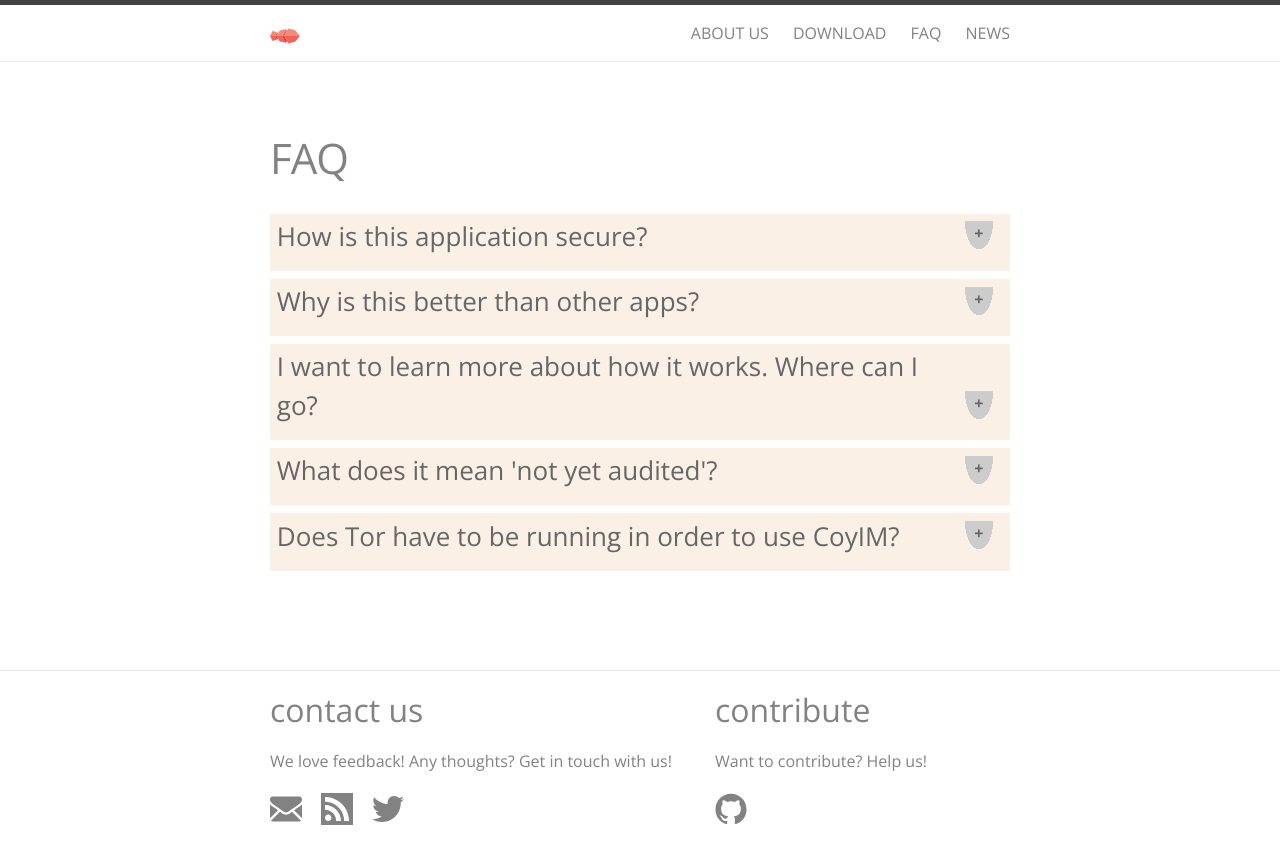
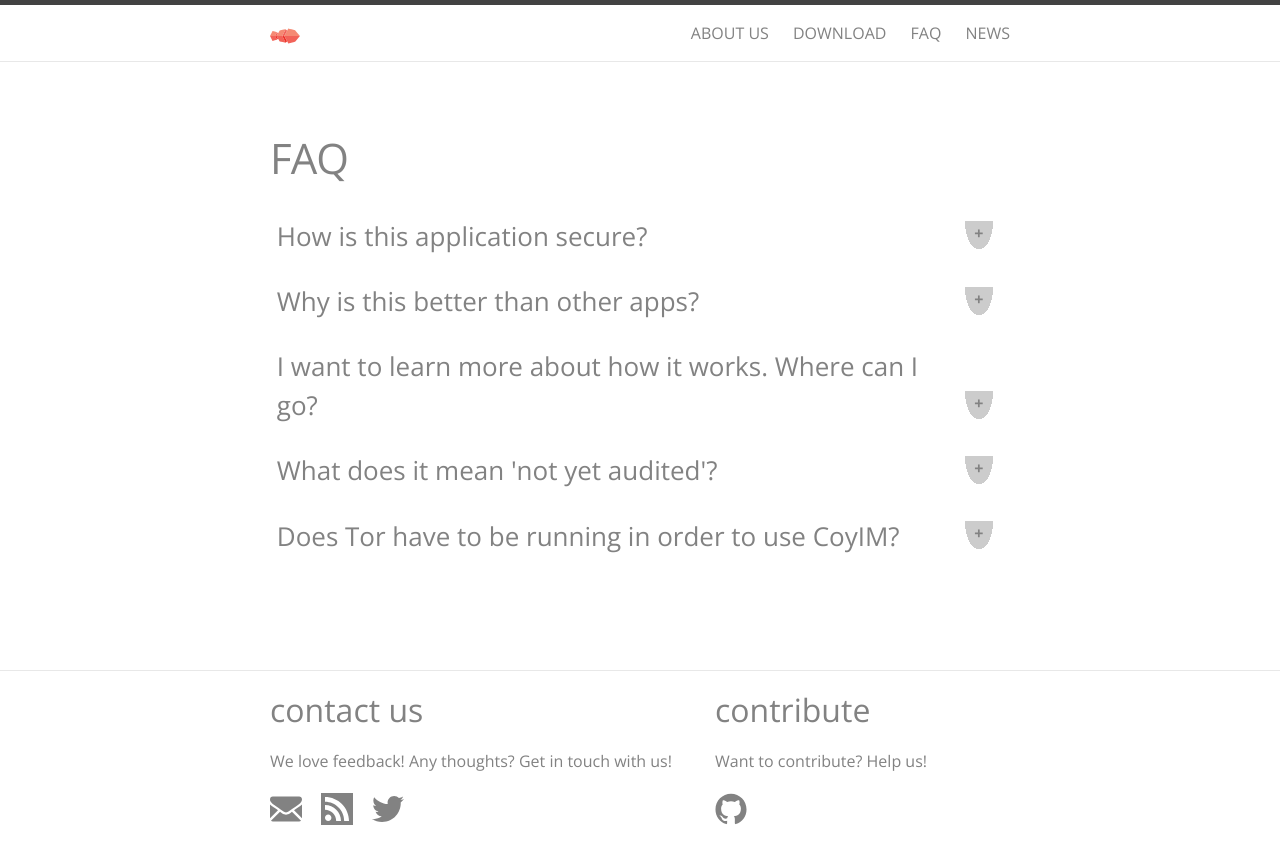
Before and after one commit to coyim/coyim-page, a Jekyll site: the page built from faq.html, in a window 1280 px wide. Shown: the top 864 px of the page. Built offline with Jekyll 4.4.1, drawn with Linux system fonts in a browser that asks for light colours.

```diff
--- a/_sass/_pages.scss
+++ b/_sass/_pages.scss
@@ -149,13 +149,11 @@
 }
 
 .question{
-  background-color: linen;
   margin-bottom: 0.5em;
   padding-top: 0.2em;
 
   label {
     padding: 0.10em;
-    color: $dark-grey-color;
     cursor: pointer;
     &:hover {
       color: black;
```
Also changed, not shown: images/sand-clock-01.png, images/sand-clock-01.svg.
